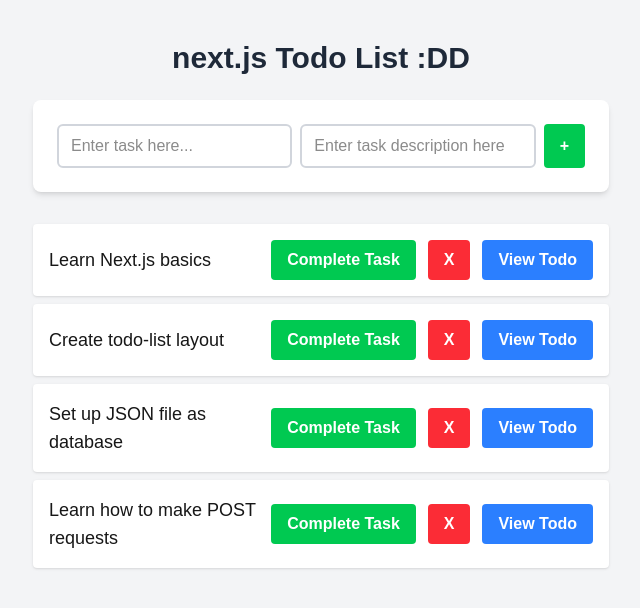
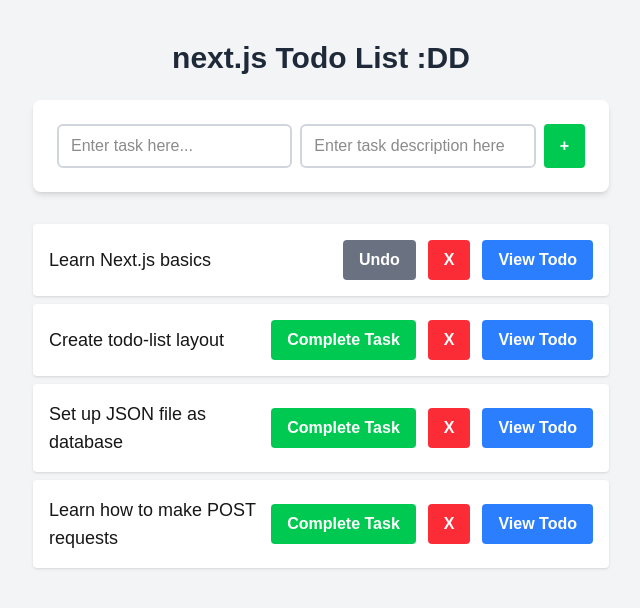
Before and after one commit to apotato369550/nextjs-todo-list, a Next.js app: page / in a window 1280 px wide. Shown: the top 608 px of the page, without its empty margins (319-959 px from the left). Built offline with nearby package versions, Linux system fonts and the light colour scheme.

Commit message:
Worked on rendering stuff

```diff
--- a/src/components/TodoItem.jsx
+++ b/src/components/TodoItem.jsx
@@ -1,7 +1,7 @@
 import React from 'react'
 import Link from 'next/link'
 
-const TodoItem = ({ todo, completeTask, deleteTask }) => {
+const TodoItem = ({ todo, completeTask, uncompleteTask, deleteTask }) => {
   return (
     <div className='bg-white shadow p-4 rounded flex justify-between items-center w-full max-w-4xl mx-auto my-2'>
       <div className='flex-1'>
@@ -9,12 +9,22 @@ const TodoItem = ({ todo, completeTask, deleteTask }) => {
       </div>
 
       <div className='flex space-x-3'>
+
+        {todo.completed ? (
+          <button
+            className='bg-gray-500 hover:bg-gray-700 text-white font-bold py-2 px-4 rounded'
+            onClick={() => uncompleteTask(todo.id)}
+          >
+            Undo
+          </button>
+        ) : (
           <button
             className='bg-green-500 hover:bg-green-700 text-white font-bold py-2 px-4 rounded'
             onClick={() => completeTask(todo.id)}
           >
             Complete Task
           </button>
+        )}
 
         <button
           className='bg-red-500 hover:bg-red-700 text-white font-bold py-2 px-4 rounded'
--- a/src/components/TodoList.jsx
+++ b/src/components/TodoList.jsx
@@ -14,7 +14,7 @@ const TodoList = () => {
         console.log("Getting/updating tasks");
         axios.get('/api/todos')
             .then(response => {
-                console.log(response);
+                // console.log(response);
                 setTodos(response.data);
             })
             .catch((error) => {
@@ -28,23 +28,54 @@ const TodoList = () => {
             completed: true,
         }).then(response => {
             console.log(response.data);
+            setTodos([...todos, response.data]);
         }).catch(error => {
             console.error(error);
         })
-        return;
     }
 
     // create "uncomplete" function
+    function uncompleteTask(id) {
+        console.log("uncompleting task" + id);
+        axios.put(`/api/todos/${id}`, {
+            completed: false,
+        }).then(response => {
+            getTasks();
+            console.log(response.data);
+            setTodos([...todos, response.data]);
+        }).catch(error => {
+            console.error(error);
+        })
+    }
 
     function deleteTask(id) {
         console.log("Deleting task: " + id);
-        return;
+        axios.put(`/api/todos/${id}`, {
+            deleted: true,
+        }).then(response => {
+            getTasks();
+            console.log(response.data);
+            setTodos([...todos, response.data]);
+        }).catch(error => {
+            console.error(error);
+        })
     }
+
+    // test if the thingy works
 
     function createTask() {
         console.log("Creating task: ");
         console.log(title);
         console.log(description);
+        axios.post(`api/todos`, {
+            title: title,
+            description: description
+        }).then(response => {
+            getTasks();
+            console.log(response.data);
+        }).catch(error => {
+            console.error(error);
+        })
         return;
     }
 
@@ -64,7 +95,7 @@ const TodoList = () => {
                 {todos.map(todo => {
                     console.log(todo);
                     if (!todo.deleted) {
-                        return <TodoItem key={todo.id} todo={todo} completeTask={completeTask} deleteTask={deleteTask}/>
+                        return <TodoItem key={todo.id} todo={todo} completeTask={completeTask} uncompleteTask={uncompleteTask} deleteTask={deleteTask}/>
                     }
                 })}
             </div>
--- a/src/data/todos.json
+++ b/src/data/todos.json
@@ -17,7 +17,7 @@
     "id": "3",
     "title": "Set up JSON file as database",
     "description": "Use fs module to read and write data",
-    "completed": true,
+    "completed": false,
     "deleted": false
   },
   {
```
Lines whose indentation alone changed are shown as unchanged.
